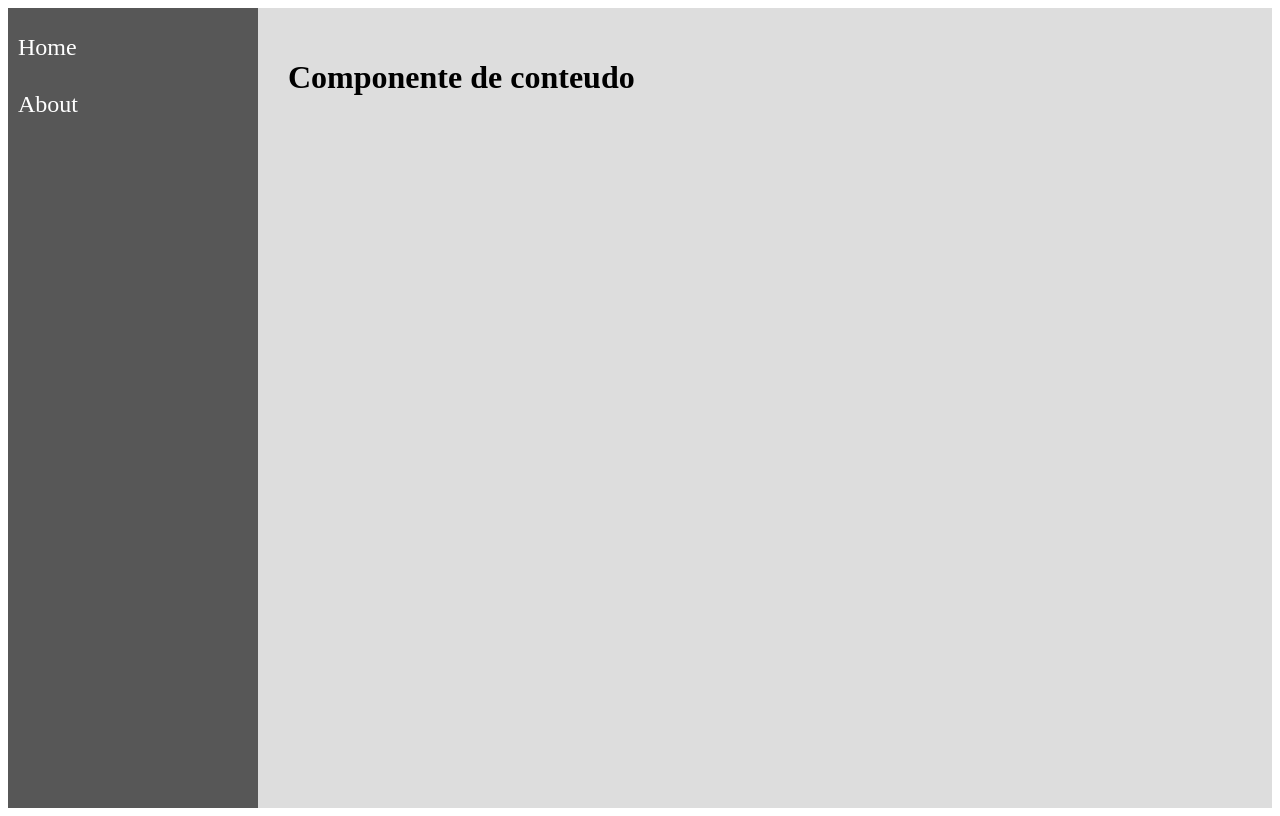
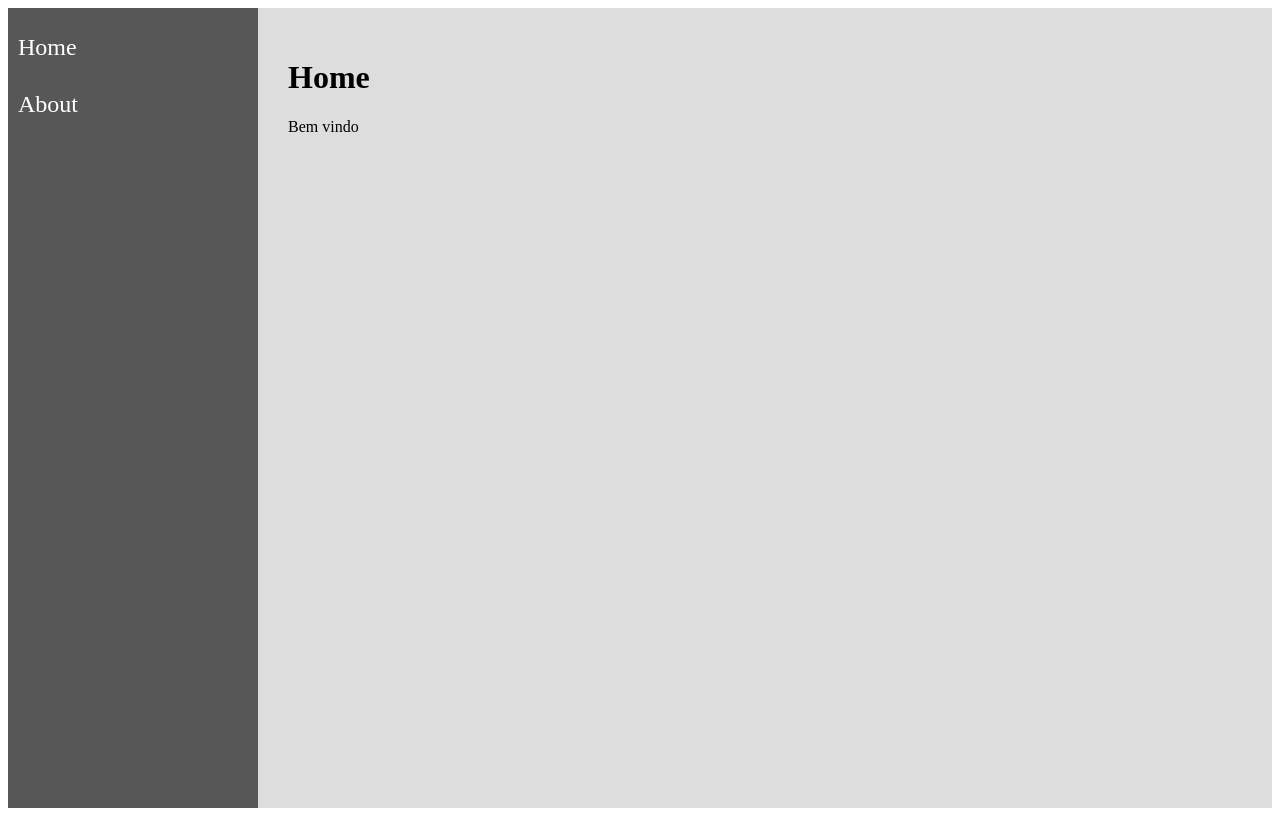
Before and after one commit to jaovw/React, a React (Create React App) app in the folder navegacao/: page / in a window 1280 px wide. Built offline with nearby package versions, Linux system fonts and the light colour scheme.

Commit message:
Navegacao com Route Routes

```diff
--- a/navegacao/src/components/layouts/Content.jsx
+++ b/navegacao/src/components/layouts/Content.jsx
@@ -1,12 +1,22 @@
 import React from "react";
 import "./Content.css"
+import { Routes, Route } from 'react-router-dom'
+
+import About from "../../views/examples/About";
+import Home from "../../views/examples/Home";
 
 const Content = props => {
     return (
         <main className="Content">
-            <h1>
-                Componente de conteudo
-            </h1>
+            <Routes>
+                <Route path='/about' element={<About/>}>
+
+                </Route>
+                <Route path='/' element={<Home/>}>
+
+                </Route>
+            </Routes>
+
         </main>
     )
 }
```
